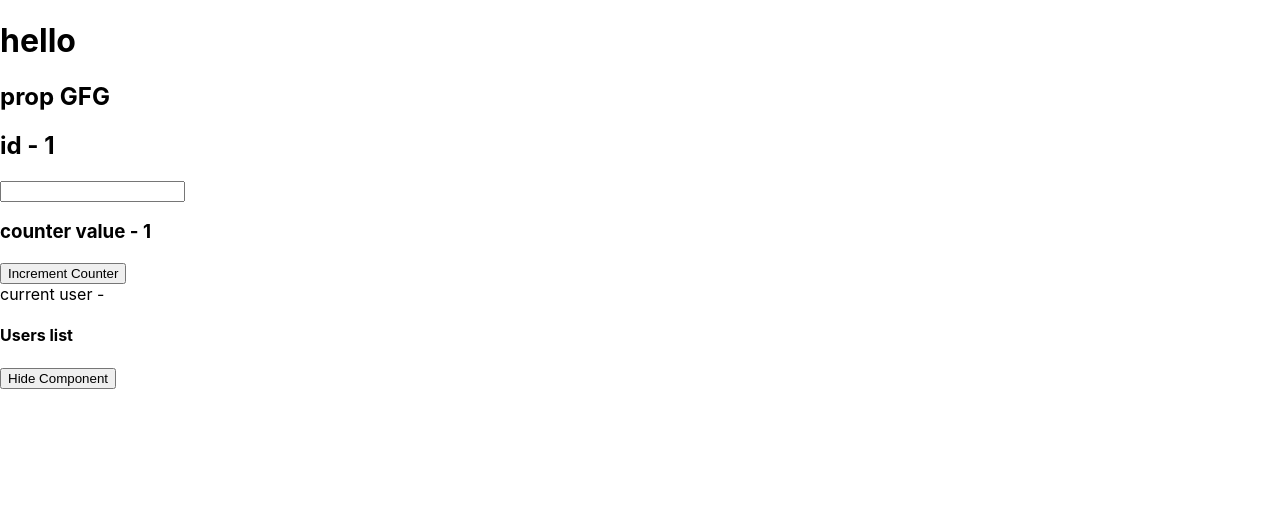
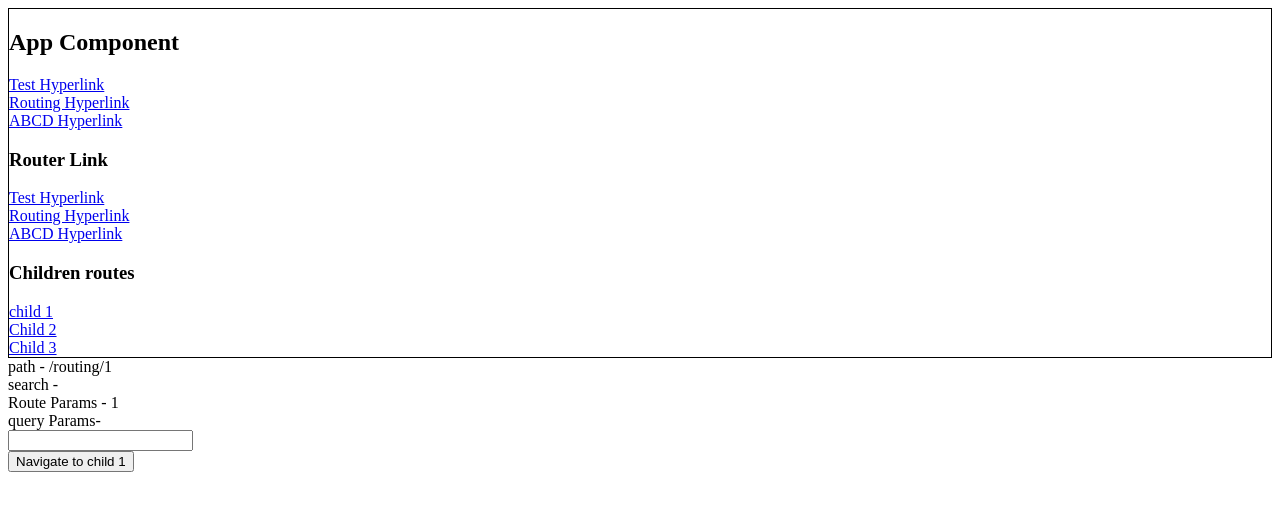
Before and after one commit to nikhilsharma2407/batch-62, a React (Create React App) app in the folder client/: page /routing/1 in a window 1280 px wide. Shown: the top 510 px of the page. Built offline with nearby package versions, Linux system fonts and the light colour scheme; no server answers.

Commit message:
Day-7 Intro to React- routing, useNavigate, useParams, useSearchParams hook, relative vs absolute paths

```diff
--- a/client/package.json
+++ b/client/package.json
@@ -9,6 +9,7 @@
     "@testing-library/user-event": "^13.5.0",
     "react": "^19.1.0",
     "react-dom": "^19.1.0",
+    "react-router-dom": "^7.6.0",
     "react-scripts": "5.0.1",
     "web-vitals": "^2.1.4"
   },
--- a/client/src/App.jsx
+++ b/client/src/App.jsx
@@ -1,27 +1,57 @@
 import { useState } from "react";
-import ClassComponent from "./ClassComponent";
-import FuntionalComponent from "./FuntionalComponent";
-
+import { Link, Outlet, Route, Routes } from 'react-router-dom'
+import Parent from "./Parent";
 function App() {
-  const [name, setName] = useState("Nikhil")
+  const [name, setName] = useState("Nikhil");
   const [displayComponent, setDisplayComponent] = useState(true);
   const user = {
     name,
-    id:101
-  }
+    id: 101,
+  };
 
   setTimeout(() => {
     setName("GFG");
-  }, 5*1000);
+  }, 5 * 1000);
 
   return (
     <>
-    {/* {displayComponent &&  <ClassComponent name={name} prop1 = "abcd" user = {user} />} */}
-    {displayComponent &&  <FuntionalComponent name={name} prop1 = "abcd" user = {user} />}
+      <section id="app">
+        <h1>App Component</h1>
+        <section>
+          <a href="test">Test Hyperlink</a>
+          <br />
+          <a href="routing">Routing Hyperlink</a>
+          <br />
+          <a href="abcd">ABCD Hyperlink</a>
+        </section>
+        <section>
+          <h1>Router Link</h1>
+          <Link to="test">Test Hyperlink</Link>
+          <br />
+          <Link to="routing/p123?search=iPhone&locn=IN&device=pc">
+            Routing Hyperlink
+          </Link>
+          <br />
+          <Link to="abcd">ABCD Hyperlink</Link>
+        </section>
 
-    <button onClick={()=>setDisplayComponent(!displayComponent)}>{displayComponent?'Hide':'Show' } Component</button>
+        <section>
+          <h1>Children routes</h1>
+          <Link to="parent/child1" state={{source:'app'}} replace={true} >child 1</Link>
+          <br />
+          <Link to="parent/child2">Child 2</Link>
+          <br />
+          <Link to="parent/child3">Child 3</Link>
+        </section>
+
+        {/* <DeclarativeRoutes /> */}
+        {/* {displayComponent &&  <ClassComponent name={name} prop1 = "abcd" user = {user} />} */}
+        {/* {displayComponent &&  <FuntionalComponent name={name} prop1 = "abcd" user = {user} />}
+
+<button onClick={()=>setDisplayComponent(!displayComponent)}>{displayComponent?'Hide':'Show' } Component</button> */}
+      </section>
+      <Outlet />
     </>
-
   );
 }
 
--- /dev/null
+++ b/client/src/Parent.jsx
@@ -0,0 +1,33 @@
+import React from 'react'
+import { Link, Outlet, useLocation } from 'react-router-dom'
+
+
+export const Child1 = ()=>{
+  const {state} = useLocation();
+  console.log("🚀 ~ Child1 ~ state:", state)
+return <h1>Child1 component</h1>
+}
+export const Child2 = ()=><h1>Child2 component</h1>
+export const Child3 = ()=><h1>Child3 component</h1>
+
+const Parent = () => {
+  return (
+    <>
+      <h1>Parent Component</h1>
+      <section>
+        <Link to="child1">child 1</Link>
+        <br />
+        <Link to="child2">
+          Child 2
+        </Link>
+        <br />
+        {/* absolute URL begin with / */}
+        <Link to="/parent/child3">Child 3</Link>
+      </section>
+
+      <Outlet/>
+    </>
+  );
+}
+
+export default Parent
--- /dev/null
+++ b/client/src/Routing.jsx
@@ -0,0 +1,44 @@
+import React from 'react'
+import { useLocation, useNavigate, useParams, useSearchParams } from 'react-router-dom'
+
+
+const Routing = () => {
+    const {pathname, search} = useLocation();
+
+    // used to read the route params
+    const params = useParams()
+
+    // used to read the search params
+    const [searchParams, setSearchParams] = useSearchParams()
+
+    const navigate = useNavigate();
+
+    console.log("🚀 ~ Routing ~ searchParams:", [...searchParams.entries()])
+    console.log("🚀 ~ Routing ~ params:", params)
+    console.log("🚀 ~ Routing ~ pathname:", pathname)
+
+
+    // navigate programatically
+
+
+    return (
+      <>
+        <section>path - {pathname}</section>
+        <section>search - {search}</section>
+        <section>Route Params - {params.productId}</section>
+        <section>query Params- {searchParams.get('search')}</section>
+
+        <section>
+          <input type="text" onChange={e=> setSearchParams({search:e.target.value}) } />
+        </section>
+
+        <button onClick={()=>navigate('/parent/child1',{
+          state:{source:'routing'},
+          replace:true
+        })}>Navigate to child 1</button>
+      </>
+
+  )
+}
+
+export default Routing
--- a/client/src/index.css
+++ b/client/src/index.css
@@ -1,13 +1,3 @@
-body {
-  margin: 0;
-  font-family: -apple-system, BlinkMacSystemFont, 'Segoe UI', 'Roboto', 'Oxygen',
-    'Ubuntu', 'Cantarell', 'Fira Sans', 'Droid Sans', 'Helvetica Neue',
-    sans-serif;
-  -webkit-font-smoothing: antialiased;
-  -moz-osx-font-smoothing: grayscale;
+#app{
+  border: 1px solid black;
 }
-
-code {
-  font-family: source-code-pro, Menlo, Monaco, Consolas, 'Courier New',
-    monospace;
-}
```
Also changed, not shown: client/src/DeclarativeRoutes.jsx (added, +33 -0 lines), client/src/index.js (+19 -8 lines), client/src/routes.js (added, +18 -0 lines), 2 other files (tests, documents, lock files or other folders).
